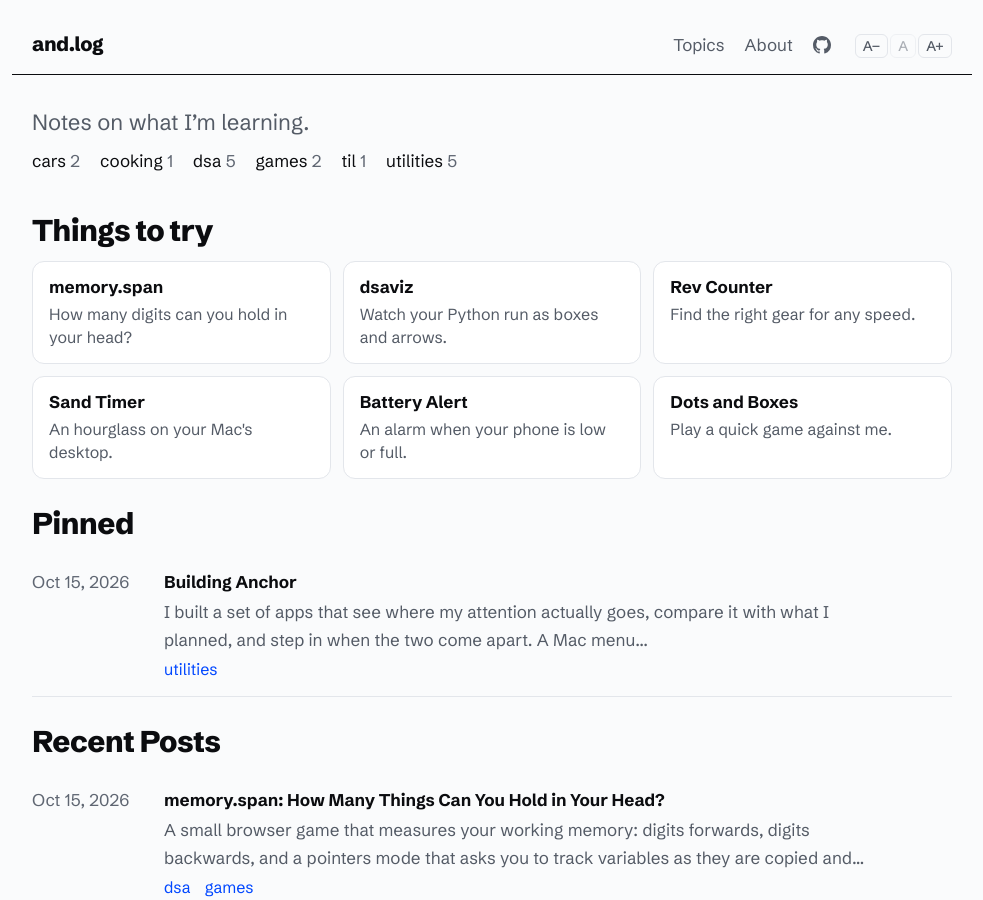
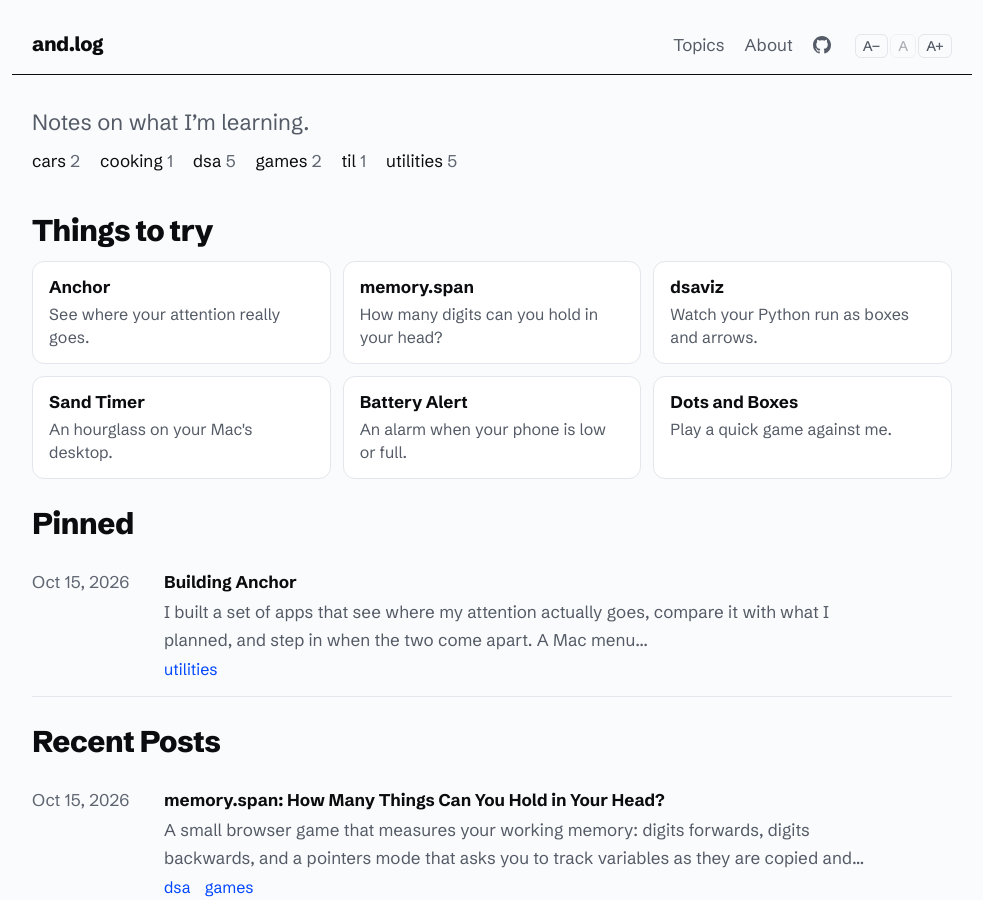
Before and after one commit to and/and.github.io, a Jekyll site: the page built from index.md, in a window 1280 px wide and 900 px high. Shown: the whole window, without its empty margins (148-1131 px from the left). Built offline with Jekyll 4.4.1, drawn with Linux system fonts in a browser that asks for light colours.

Commit message:
Put Anchor first in Things to try and drop Rev Counter
Co-Authored-By: Claude Opus 5.5 <noreply@anthropic.com>

```diff
--- a/_data/try.yml
+++ b/_data/try.yml
@@ -1,13 +1,13 @@
 # Things to try, shown at the top of the home page. Each card links straight to the tool.
+- name: Anchor
+  line: See where your attention really goes.
+  url: /utilities/anchor/
 - name: memory.span
   line: How many digits can you hold in your head?
   url: /memory/
 - name: dsaviz
   line: Watch your Python run as boxes and arrows.
   url: /dsaviz/
-- name: Rev Counter
-  line: Find the right gear for any speed.
-  url: /cars/rev-counter/
 - name: Sand Timer
   line: An hourglass on your Mac's desktop.
   url: /utilities/sand-timer/
```
